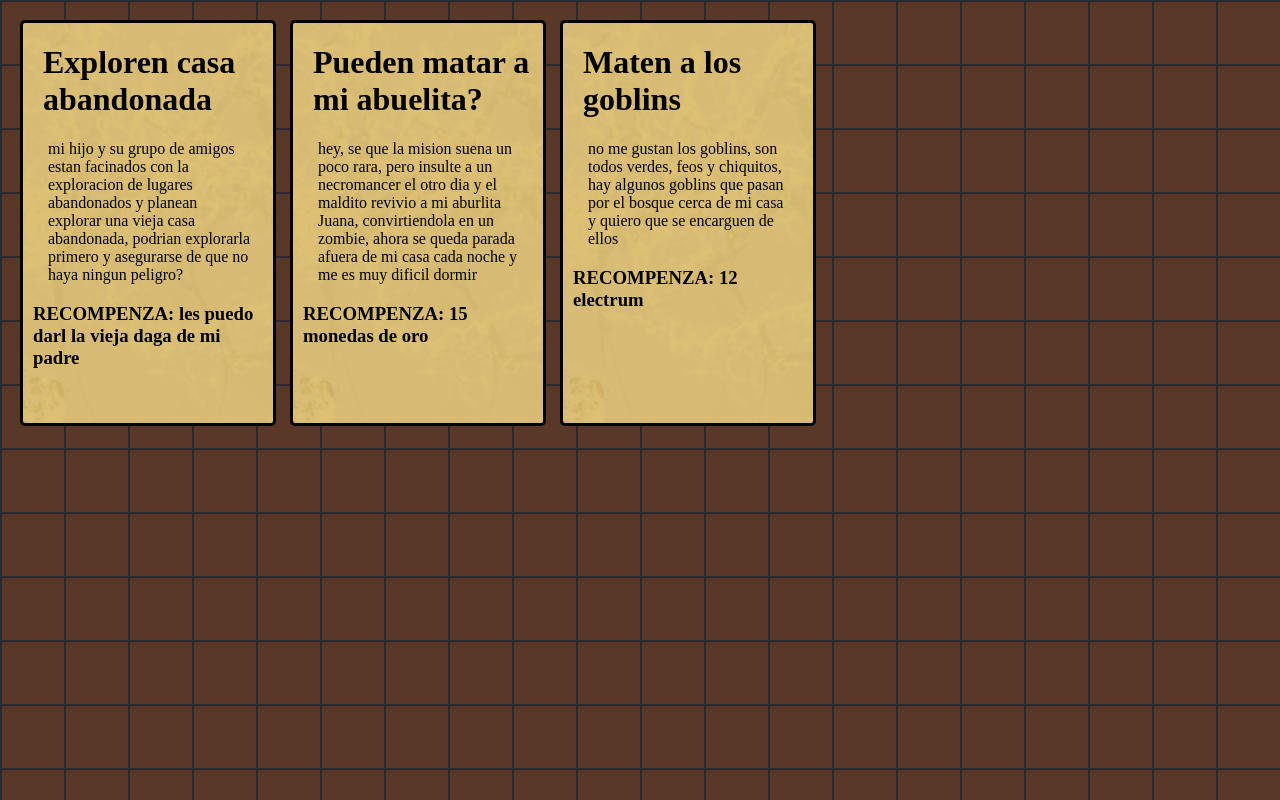
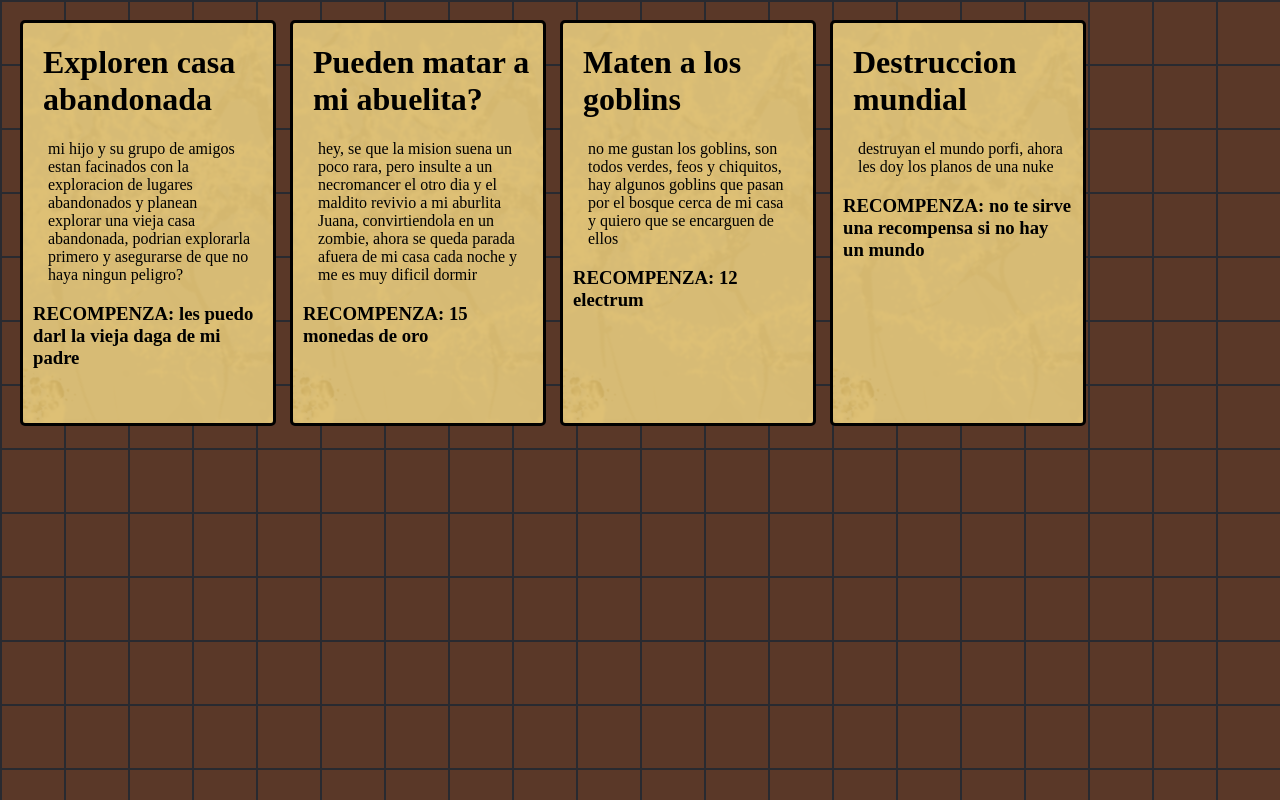
Before and after one commit to PepitoTiburon/D-DCampaignWebsiteDante, a plain HTML site: page index.html in a window 1280 px wide. Drawn offline with Linux system fonts and the light colour scheme.

Commit message:
añadi una joke tarjeta

```diff
--- a/index.html
+++ b/index.html
@@ -34,6 +34,12 @@
                 </p>
                 <H3>RECOMPENZA: 12 electrum</H3>
             </div>
+            <div class="card">
+                <h1>Destruccion mundial</h1>
+                <p> destruyan el mundo porfi, ahora les doy los planos de una nuke
+                </p>
+                <H3>RECOMPENZA: no te sirve una recompensa si no hay un mundo</H3>
+            </div>
         </div>
 
     </body>
--- a/main.css
+++ b/main.css
@@ -60,3 +60,9 @@ h3{
     background-color: #FFC8DA;
     background-image: url('img/HeroQuest.png');
 }
+.card:nth-child(4){
+    left: 830px;
+    top: 20px; /* card.height +20 for every new card downwards*/
+    background-color: #FFC8DA;
+    background-image: url('img/HeroQuest.png');
+}
```
